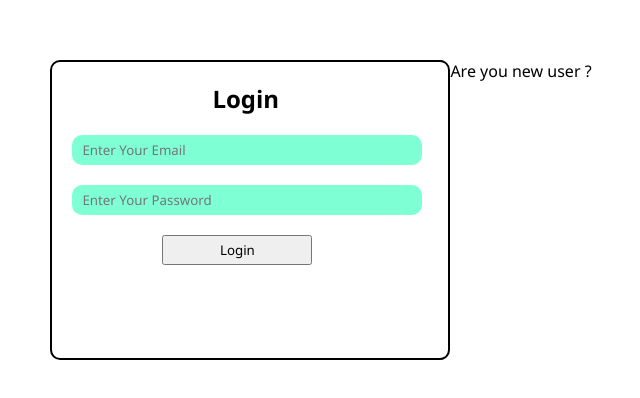
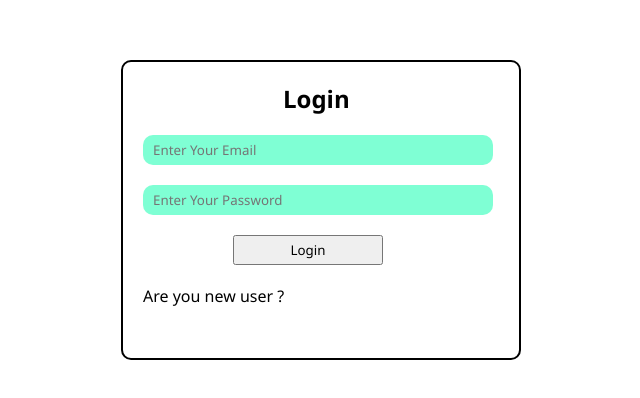
Before and after one commit to gurunagendra7032/Lost_And_Found_Frontend, a React (Vite) app: page / in a window 1280 px wide. Shown: the part 140-538 px from the top of the page, without its empty margins (319-959 px from the left). Built offline with nearby package versions, Linux system fonts and the light colour scheme.

Commit message:
add feature on login page ,

```diff
--- a/src/pages/Login.jsx
+++ b/src/pages/Login.jsx
@@ -87,8 +87,9 @@ function Login() {
           className="submit"
           onClick={handleLogin}
         />
+
+      <div onClick={changeSingup}> Are you new user ?</div>
       </div>
-      <div onClick={changeSingup}> Are you new user ?</div>
     </div>
   );
 }
```
